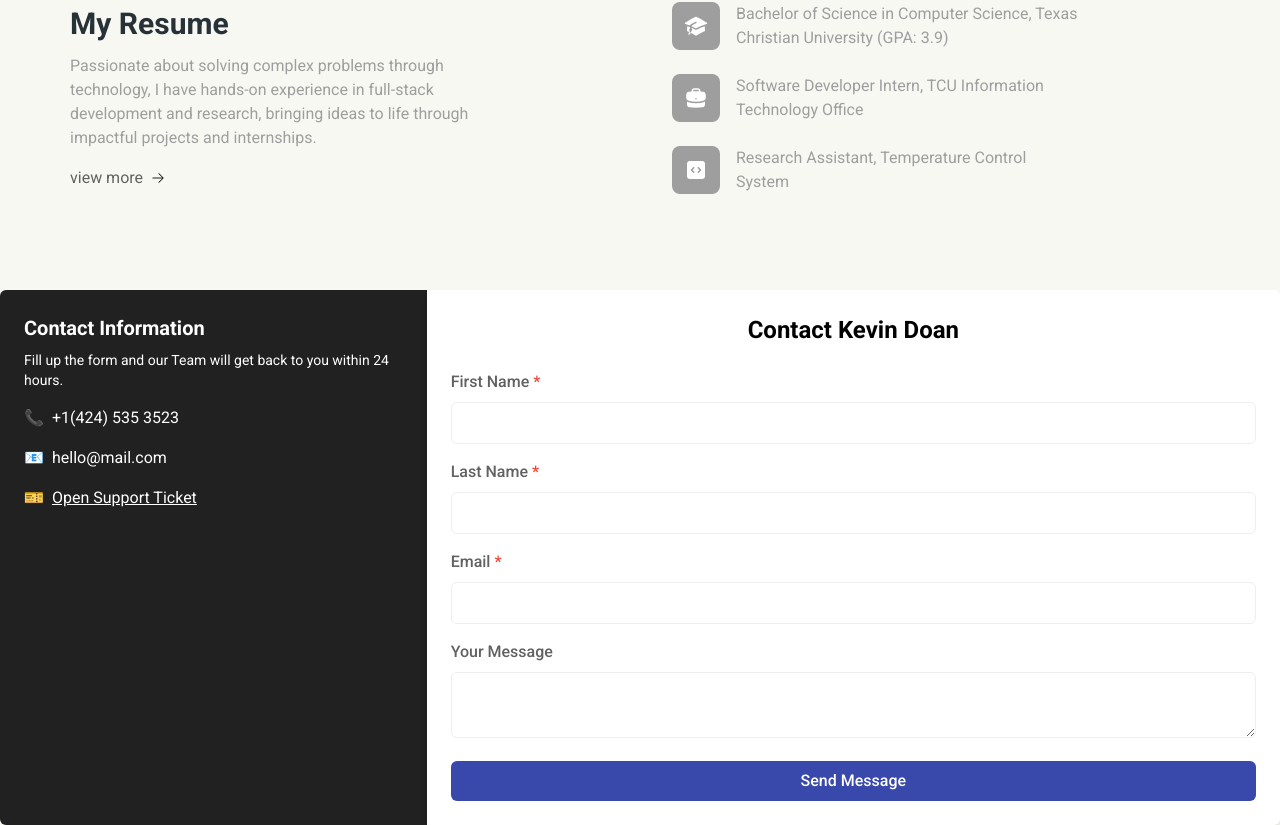
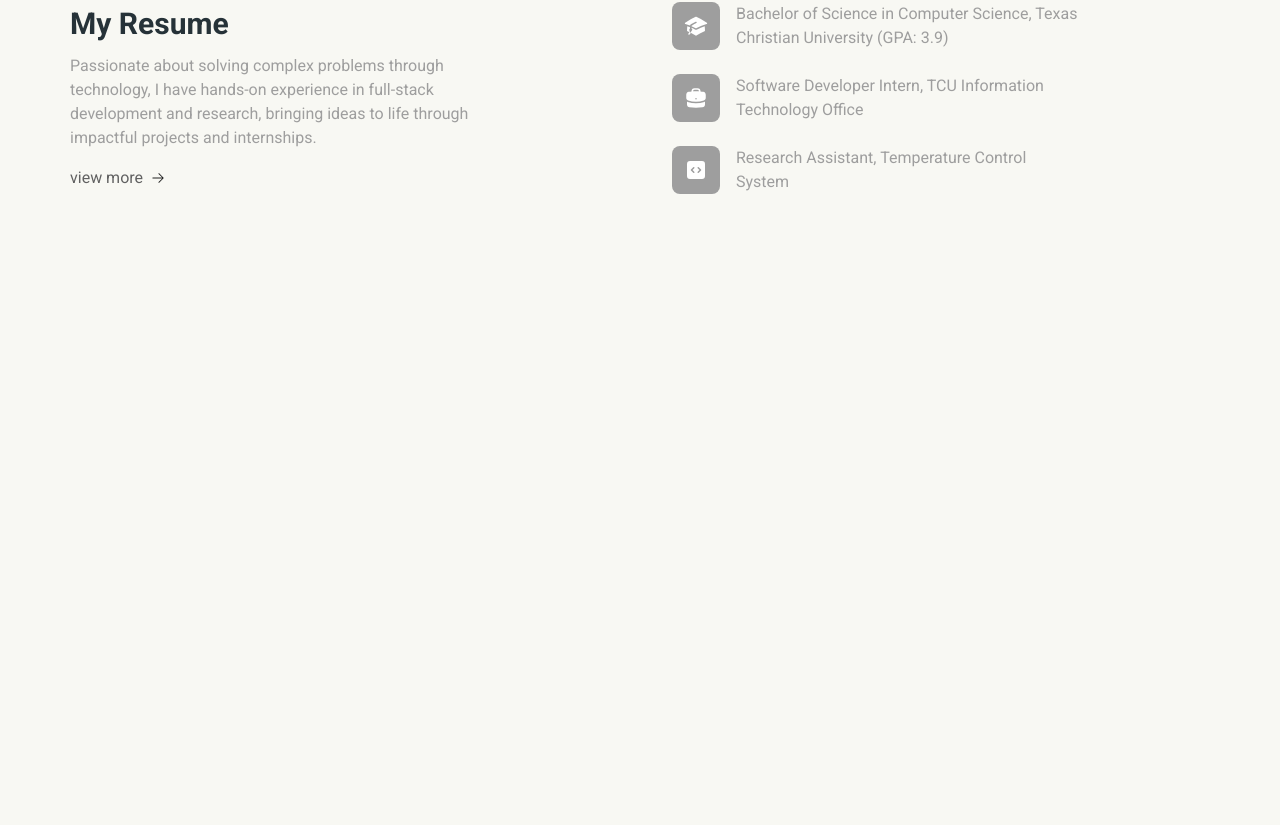
Before and after one commit to Khoadoanduy/Portfolio, a Next.js app: page / in a window 1280 px wide. Shown: the part 2830-3655 px from the top of the page. After the commit the page ends 3120 px from the top, so only its background shows below. Built offline with nearby package versions, Linux system fonts and the light colour scheme.

Commit message:
fix contact

```diff
--- a/src/app/contact/page.jsx
+++ b/src/app/contact/page.jsx
@@ -7,7 +7,6 @@ export default function Contact() {
     firstName: "",
     lastName: "",
     email: "",
-    type: "Design",
     message: "",
   });
   const [status, setStatus] = useState("");
@@ -17,33 +16,9 @@ export default function Contact() {
     setFormData((prevData) => ({ ...prevData, [name]: value }));
   };
 
-  const handleSubmit = async (e) => {
+  const handleSubmit = (e) => {
     e.preventDefault();
-    const { firstName, lastName, email, message } = formData;
-
-    try {
-      const response = await fetch("/api/contact", {
-        method: "POST",
-        headers: {
-          "Content-Type": "application/json",
-        },
-        body: JSON.stringify({
-          name: `${firstName} ${lastName}`,
-          email,
-          phone: "",
-          message,
-        }),
-      });
-
-      if (response.ok) {
-        setStatus("Message sent successfully!");
-      } else {
-        const data = await response.json();
-        setStatus(data.error || "An error occurred. Please try again.");
-      }
-    } catch (error) {
-      setStatus("An error occurred. Please try again.");
-    }
+    setStatus("Message sent successfully!");
   };
 
   return (
@@ -53,12 +28,24 @@ export default function Contact() {
         <p className="text-gray-500 mx-auto w-full lg:w-5/12">
           Ready to get started? Feel free to reach out through the contact form, and let's embark on a journey of innovation and success.
         </p>
+        <div className="text-center mt-6">
+          <a
+            href="/Kevin_Doan.pdf"
+            target="_blank"
+            rel="noopener noreferrer"
+            className="bg-gray-800 text-white px-6 py-2 rounded-lg font-semibold"
+          >
+            View Resume
+          </a>
+        </div>
       </div>
+
       <div className="container mx-auto border border-gray-300 p-8 rounded-lg shadow-lg">
         <h2 className="text-2xl font-semibold text-gray-700 mb-4">Contact Information</h2>
         <p className="text-gray-500 mb-8">Fill up the form and our team will get back to you within 24 hours.</p>
 
-        <form onSubmit={handleSubmit}>
+        <form onSubmit={handleSubmit} name="contact" method="POST" data-netlify="true" data-netlify-honeypot="bot-field">
+          <input type="hidden" name="form-name" value="contact" />
           <div className="grid grid-cols-1 lg:grid-cols-2 gap-4 mb-4">
             <input
               type="text"
@@ -95,7 +82,6 @@ export default function Contact() {
             onChange={handleChange}
             className="w-full p-3 mb-4 border border-gray-300 rounded-lg focus:outline-none focus:border-gray-500"
             rows="5"
-            required
           ></textarea>
           <button
             type="submit"
@@ -105,6 +91,7 @@ export default function Contact() {
           </button>
           {status && <p className="mt-4 text-center text-gray-600">{status}</p>}
         </form>
+
       </div>
     </section>
   );
--- a/src/app/page.tsx
+++ b/src/app/page.tsx
@@ -8,7 +8,6 @@ import Skills from "./skills";
 import Projects from "./projects";
 import Resume from "./resume";
 
-import ContactForm from "./contact-form";
 
 export default function Portfolio() {
   return (
@@ -18,7 +17,6 @@ export default function Portfolio() {
       <Skills />
       <Projects />
       <Resume />
-      <ContactForm />
     </>
   );
 }
```
